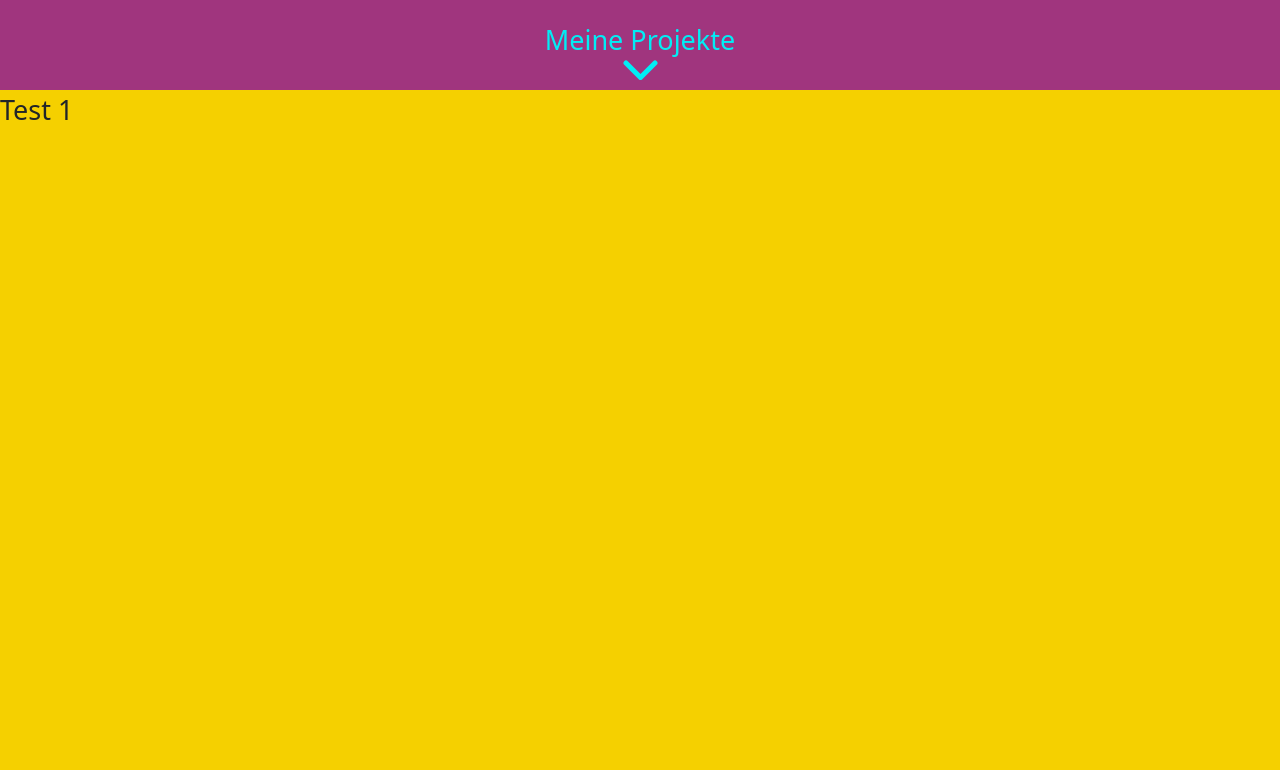
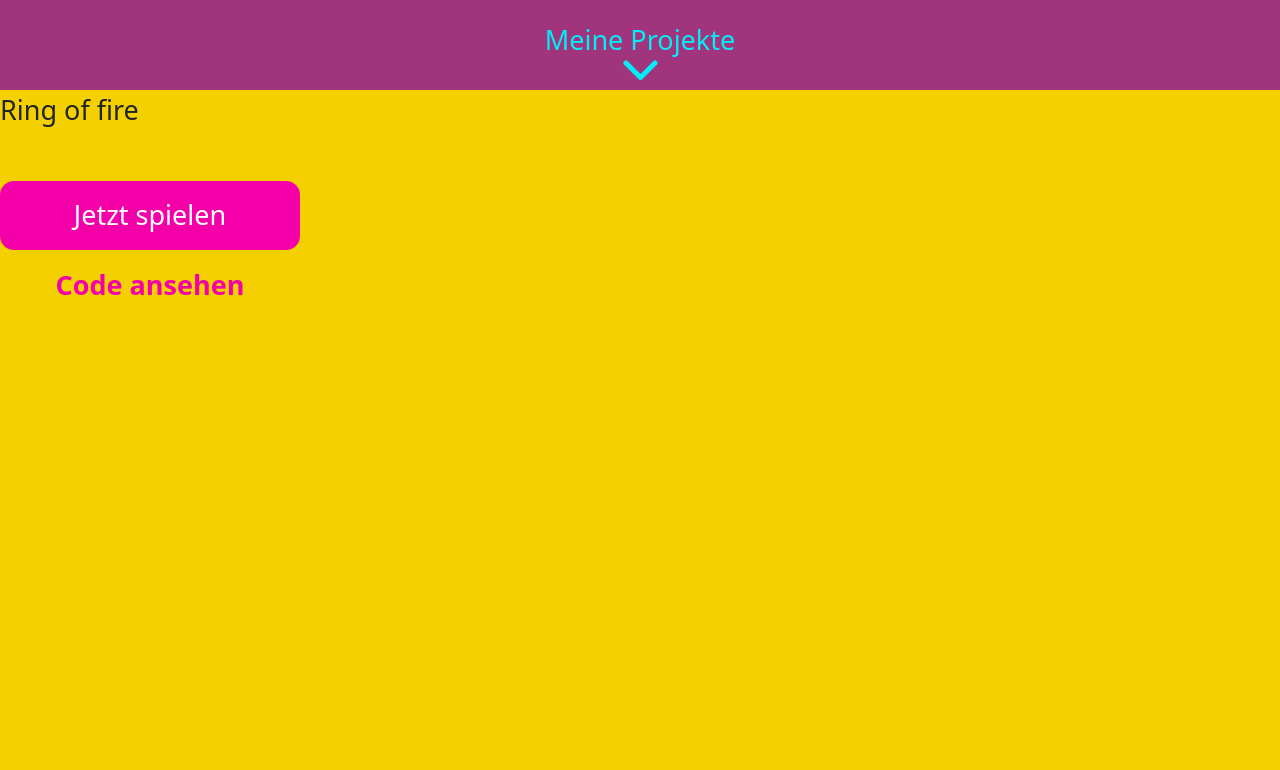
Before and after one commit to jasmin-raith/jasminraith.com, a React (Vite) app: page / in a window 1280 px wide. Shown: the part 710-1480 px from the top of the page. Built offline with nearby package versions, Linux system fonts and the light colour scheme.

Commit message:
first preparation for project list

```diff
--- a/src/Home.tsx
+++ b/src/Home.tsx
@@ -10,8 +10,31 @@ function Home() {
 
 
   const backgroundColors = [yellow, pink, blue, green];
+  const buttonColors = [pink, yellow, lila, blue];
+  const buttonTextColors = ["white", lila, "white", green];
+  const accentColor = [pink, yellow, green, blue];
 
-  const projectPreviews: number[] = [1, 2, 3, 4, 5];
+  const projectPreviews: any[] = [
+    {
+      projectName: "Ring of fire",
+      projectMadeWith: "Angular, Firebase, TypeScript",
+      tryButtonText: "Jetzt spielen",
+      mediaUrl: "https://ring-of-fire-tawny.vercel.app/",
+      codeButtonText: "Code ansehen",
+      codeUrl: "https://github.com/jasmin-raith/ring-of-fire",
+      gifVideo: "https://github.com/jasmin-raith/media/blob/main/ring-of-fire/Ring%20of%20fire.gif?raw=true",
+    },
+    {
+      projectName: "Katzenquiz",
+      projectMadeWith: "JavaScript, HTML, CSS",
+      tryButtonText: "Jetzt spielen",
+      mediaUrl: "https://jasmin-raith.github.io/quiz-app/",
+      codeButtonText: "Code ansehen",
+      codeUrl: "https://github.com/jasmin-raith/quiz-app",
+      gifVideo: "https://github.com/jasmin-raith/media/blob/main/katzenquiz/Katzenquiz.gif?raw=true",
+    }
+  ];
+
   const [isMd] = useState(window.innerWidth >= 768);
 
 
@@ -56,7 +79,11 @@ function Home() {
           }}
           className="fullscreen"
         >
-          Test {project}
+          {project.projectName}
+          <div style={{ display: 'flex', flexDirection: 'column', marginTop: '50px' }}>
+            <Button style={{ backgroundColor: buttonColors[index % buttonColors.length], borderColor: buttonColors[index % buttonColors.length], color: buttonTextColors[index % buttonTextColors.length], width: '300px', fontSize: '1rem' }} variant="primary" size="lg">{project.tryButtonText}</Button>{' '}
+            <Button style={{ color: accentColor[index % accentColor.length], textDecoration: 'none', width: '300px', fontSize: '1rem' }} variant="link" size="lg"><b>{project.codeButtonText}</b></Button>
+          </div>
         </div>
       ))}
     </>
```
